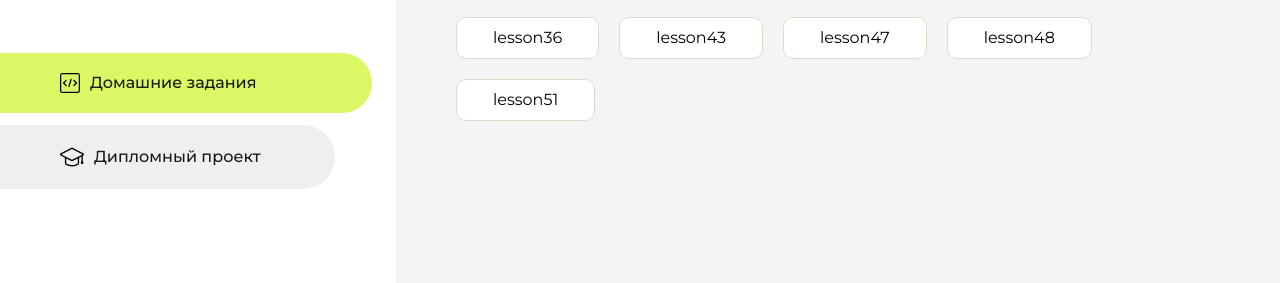
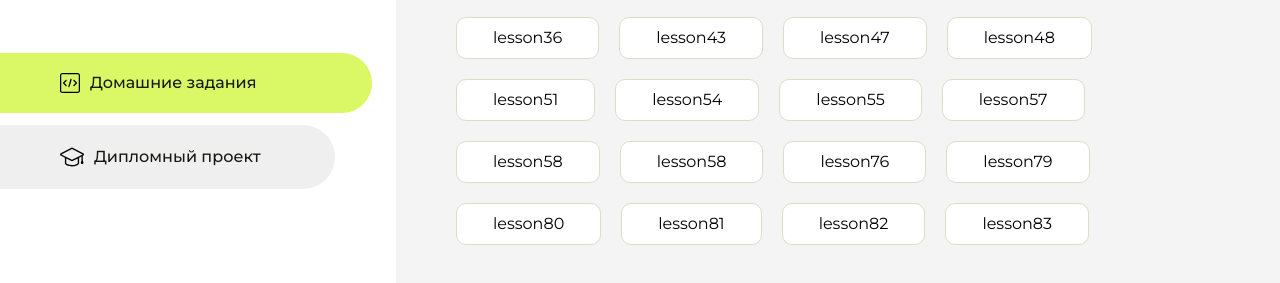
Before and after one commit to MaruDei/homework, a plain HTML site: page index.html in a window 1280 px wide. Shown: the part 283-566 px from the top of the page. Drawn offline with Linux system fonts and the light colour scheme.

Commit message:
Update index.html

```diff
--- a/index.html
+++ b/index.html
@@ -126,6 +126,51 @@
                          <li class="content__list-item">
                         <a href="HTML-51 - ДЗ/index.html">lesson51</a>
                     </li>
+                    </li>
+                         <li class="content__list-item">
+                        <a href="HTML-54 - ДЗ/index.html">lesson54</a>
+                    </li>
+                    </li>
+                         <li class="content__list-item">
+                        <a href="HTML-55 - ДЗ/index.html">lesson55</a>
+                    </li>
+                    </li>
+                         <li class="content__list-item">
+                        <a href="HTML-57 - ДЗ/index.html">lesson57</a>
+                    </li>
+                    </li>
+                         <li class="content__list-item">
+                        <a href="HTML-58 - ДЗ/index.html">lesson58</a>
+                    </li>
+                    </li>
+                         <li class="content__list-item">
+                        <a href="HTML-69 верстка макета/index.html">lesson58</a>
+                    </li>
+                    </li>
+                         <li class="content__list-item">
+                        <a href="JS - 76 - ДЗ/index.html">lesson76</a>
+                    </li>
+                    </li>
+                         <li class="content__list-item">
+                        <a href="JS - 79 - ДЗ/index.html">lesson79</a>
+                    </li>
+                    </li>
+                         <li class="content__list-item">
+                        <a href="JS - 80 - ДЗ/index.html">lesson80</a>
+                    </li>
+                    </li>
+                         <li class="content__list-item">
+                        <a href="JS - 81 - ДЗ/index.html">lesson81</a>
+                    </li>
+                    </li>
+                         <li class="content__list-item">
+                        <a href="JS - 82 - ДЗ/index.html">lesson82</a>
+                    </li>
+                    </li>
+                         <li class="content__list-item">
+                        <a href="JS - 83 - ДЗ/index.html">lesson83</a>
+                    </li>
+
 
 
 
```
